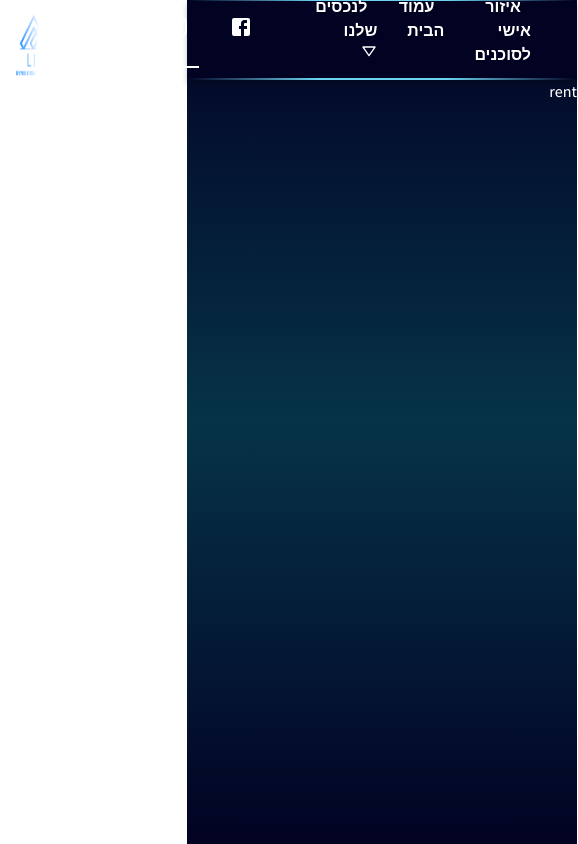
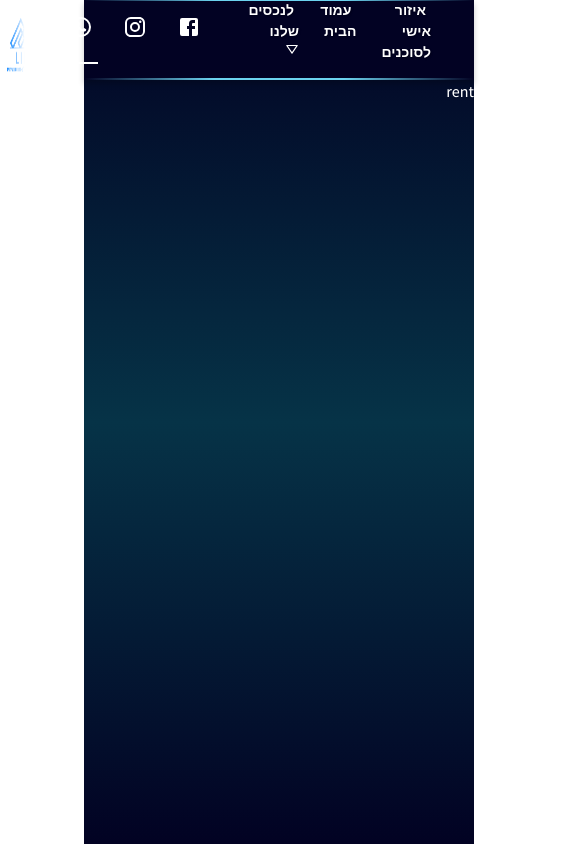
Before and after one commit to yakov504/Link-Invest, a React (Vite) app in the folder client/: page /Rent in a window 390 px wide. Shown: the whole page, 578 px wide, since content can reach past the window. Built offline with nearby package versions, Linux system fonts and the light colour scheme; no server answers.

Commit message:
responsiv nav and performance

```diff
--- a/client/src/App.jsx
+++ b/client/src/App.jsx
@@ -19,6 +19,7 @@ import PersonalIndicator from './components/Profile/Indicators/PersonalIndicator
 import AdminGoals from './components/Profile/Goals/AdminGoals';
 import Sale from './components/Propertys/Sale'
 import Rent from './components/Propertys/Rent'
+import Performance from './components/Profile/Goals/Performance';
 
 export default function App() {
   // const { user, getUserData } = useAuth();
@@ -58,6 +59,7 @@ export default function App() {
                 <Route path='/PersonalIndicator' element={<PersonalIndicator />}/>
                 <Route path='/Agents' element={<Agents />}/>
                 <Route path='/AdminGoals' element={<AdminGoals />}/>
+                <Route path='/Performance' element={<Performance/>}/>
                 <Route path='/Sale' element={<Sale/>}/>
                 <Route path='/Rent' element={<Rent/>}/>
               </Routes>
--- a/client/src/components/NavBar.css
+++ b/client/src/components/NavBar.css
@@ -123,3 +123,26 @@
   color: white;
   /* transform: scale(1.2); */
 }
+
+@media only screen and (max-width: 45em) {
+
+  .nav{
+    font-size: 14px;
+  }
+
+  .logo{
+    height:55px;
+    width: auto;
+    margin-left: 28px;
+    margin-right: 7px;
+ }
+  .nav ul {
+    padding: 10px;
+    padding-right: 12px;
+  }
+
+  .nav a {
+    /* height: 100%; */
+    padding: 12px 5px;
+  }
+}
--- /dev/null
+++ b/client/src/components/Profile/Goals/Performance.jsx
@@ -0,0 +1,13 @@
+import React from 'react'
+import NavSide from '../NavSide'
+
+export default function Performance() {
+  return (
+    <div>
+      <NavSide/>
+      <div>
+        <h2>ביצועי משרד</h2>
+      </div>
+    </div>
+  )
+}
--- a/client/src/components/Profile/NavSide.jsx
+++ b/client/src/components/Profile/NavSide.jsx
@@ -13,7 +13,7 @@ import { CgAlignBottom } from "react-icons/cg";
 
 export default function NavSide() {
   const { user, logout } = useAuth();
-  const [isOpen, setIsOpen] = useState(false);
+  const [isOpen, setIsOpen] = useState(true);
 
   return (
     <div className="nav-container">
@@ -22,14 +22,19 @@ export default function NavSide() {
           ☰
         </button>
         <ul>
+          {user.role === 'admin' ?
             <li>
+              <Link to={'/Agents'}><FaPeopleGroup className="icon"/>
+                {isOpen && "מבט על סוכנים"}
+              </Link>
+            </li>
+          : null}
           {user.role === 'admin' ?
-            <Link to={'/Agents'}><FaPeopleGroup className="icon"/>
-            {isOpen && "מבט על סוכנים"}</Link> :
-            null}
+            <li>
+              <Link to={'/Performance'}><GoGraph className="icon"/> {isOpen && "ביצועי משרד"}</Link>
             </li>
-          {
-            user.role === 'admin' ?
+          : null}
+          {user.role === 'admin' ?
             null :
               <li>
                 <Link to={'/PersonalIndicator'}><GoGraph className="icon"/> {isOpen && "מדדים"}</Link>
```
Lines whose indentation alone changed are shown as unchanged.
